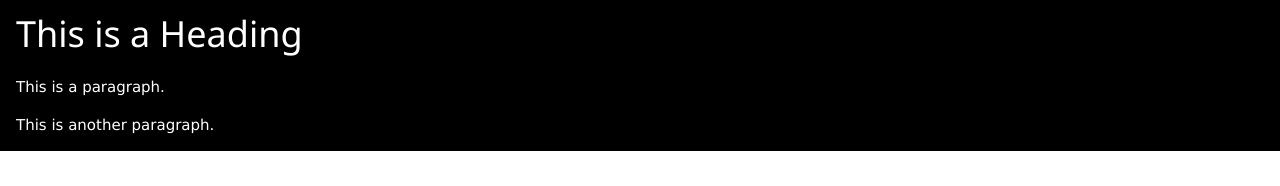
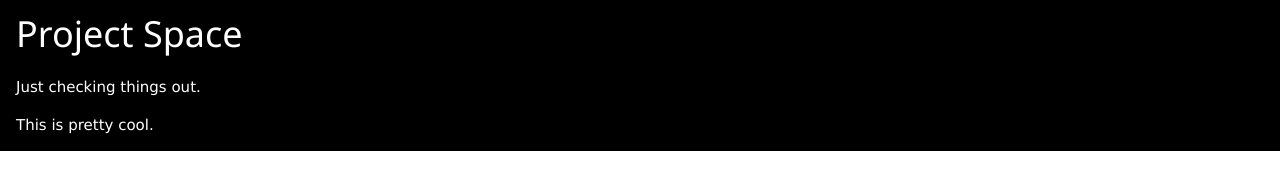
Before and after one commit to cidne/steamly-frostly, a plain HTML site: page skel.html in a window 1280 px wide. Shown: the part 184-370 px from the top of the page. Drawn offline with nearby package versions, Linux system fonts and the light colour scheme.

Commit message:
Added Favicon.

```diff
--- a/skel.html
+++ b/skel.html
@@ -1,9 +1,13 @@
 <!DOCTYPE html>
 <html lang="en">
 <meta charset="UTF-8">
-<title>Page Title</title>
+<title>Steamly-Frostly</title>
 <meta name="viewport" content="width=device-width,initial-scale=1">
 <link rel="stylesheet" href="https://www.w3schools.com/w3css/4/w3.css">
+<link rel="apple-touch-icon" sizes="180x180" href="/apple-touch-icon.png">
+<link rel="icon" type="image/png" sizes="32x32" href="/favicon-32x32.png">
+<link rel="icon" type="image/png" sizes="16x16" href="/favicon-16x16.png">
+<link rel="manifest" href="/site.webmanifest">
 <style>
 </style>
 <script src="https://www.w3schools.com/lib/w3.js"></script>
@@ -12,9 +16,9 @@
 <img src="lambda.svg" alt="Lambda" style="width:10%">
 
 <div class="w3-container w3-black">
-<h1>This is a Heading</h1>
-<p>This is a paragraph.</p>
-<p>This is another paragraph.</p>
+<h1>Project Space</h1>
+<p>Just checking things out.</p>
+<p>This is pretty cool.</p>
 </div>
 
 </body>
```
Also changed, not shown: index.html (+5 -1 lines), about.txt (added), android-chrome-192x192.png (added), android-chrome-512x512.png (added), apple-touch-icon.png (added), favicon-16x16.png (added), favicon-32x32.png (added), favicon.ico (added), site.webmanifest (added).
